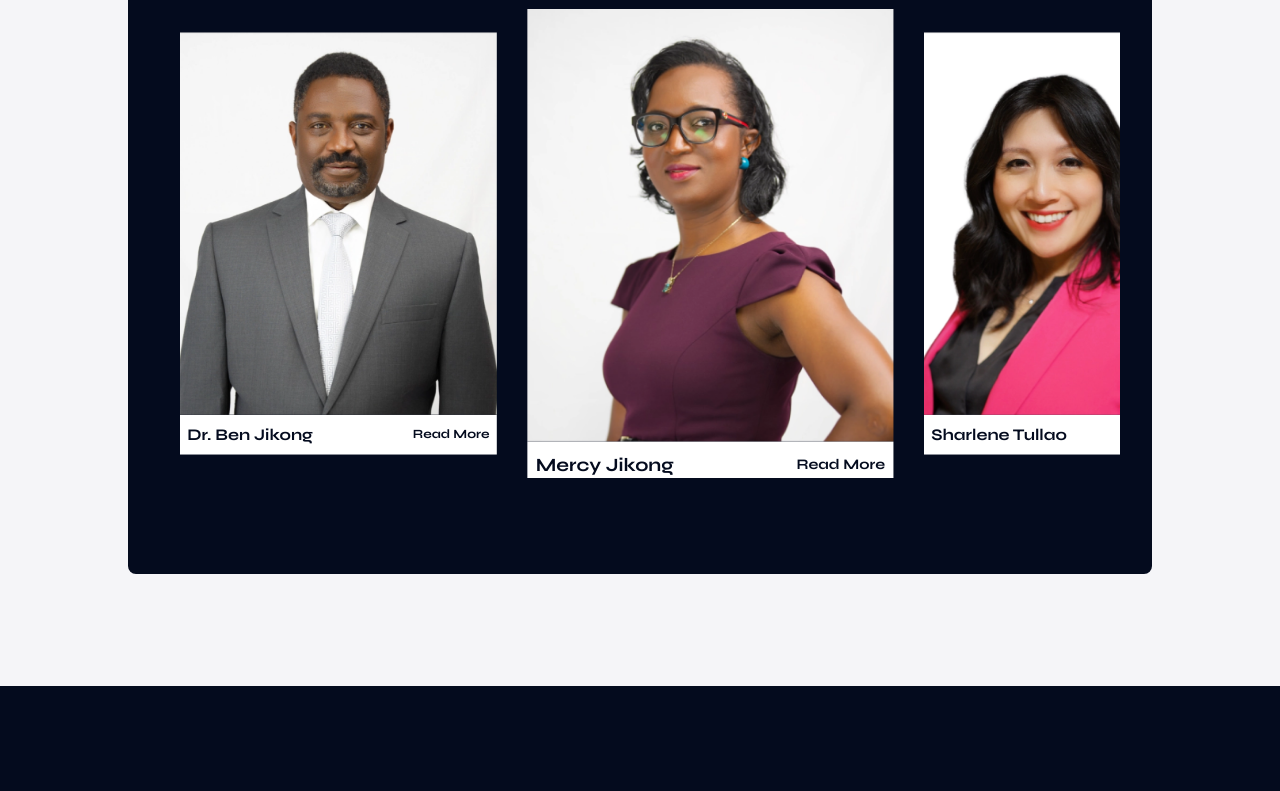
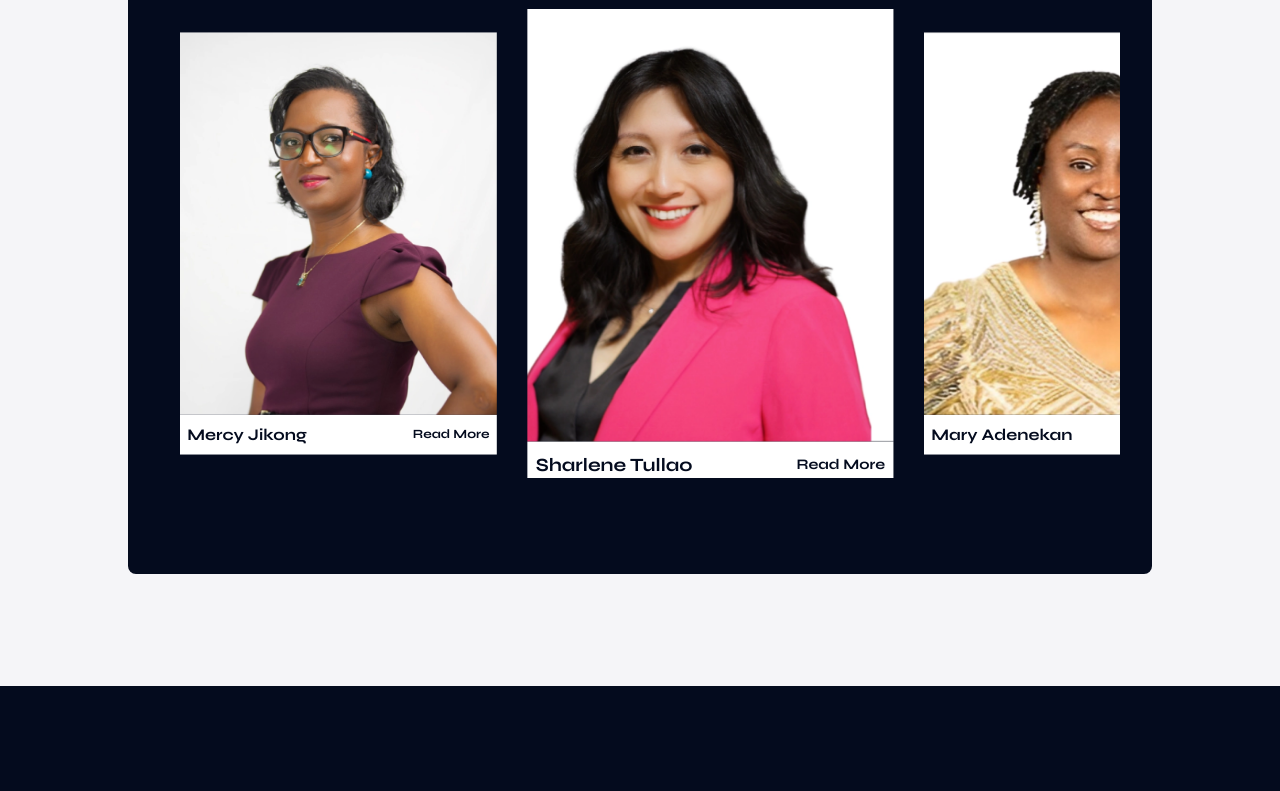
Before and after one commit to KaltechCode/joptiman-main-website, a React (Vite) app: page /about in a window 1280 px wide. Shown: the part 4614-5405 px from the top of the page. Built offline with nearby package versions, Linux system fonts and the light colour scheme; the HTML template or start-up script is replaced by a standard one.

Commit message:
Update OurTeam.jsx
Removed Dr. Ben from team

```diff
--- a/src/components/AboutusPage/OurTeam/OurTeam.jsx
+++ b/src/components/AboutusPage/OurTeam/OurTeam.jsx
@@ -16,12 +16,6 @@ const teamList = [
     name: "Ashley Jenkins",
     position: "Director",
     review: `At JOptiman, we're more than an agency; we're a family dedicated to helping others build a lasting legacy. Planting the seed of wealth is at the heart of everything we do, as we work to make a difference in lives and families within our communities. Our top leaders are humble, mission-driven, and genuinely invested in every agent’s success. With a unique growth structure and a warm, welcoming environment, we’re here to empower each other and create a future that’s rich not only in prosperity but in purpose. Together, we're building a brighter tomorrow for ourselves, our clients, and the generations to come.`,
-  },
-  {
-    img: TeamImg1,
-    name: "Dr. Ben Jikong",
-    position: "President",
-    review: `Our consultants help people with a sense of inclusive stewardship, a well-cultivated self-awareness, and love. We value diversity and faith, as we create a loving environment for our consultants and clients. When our clients succeed and can go to bed with a calm sense of peace of mind because they have set their lives, legacy, and family finances in order, we take pride in that. Financial security means having enough money to cover your expenses, emergencies, retirement, and leaving a legacy for your loved ones. Just image: What if money were not an issue to you? The point we are making here is that if you did not come from a wealthy family, wealth can come from you. Together we will build generational wealth.`,
   },
   {
     img: TeamImg2,
```
